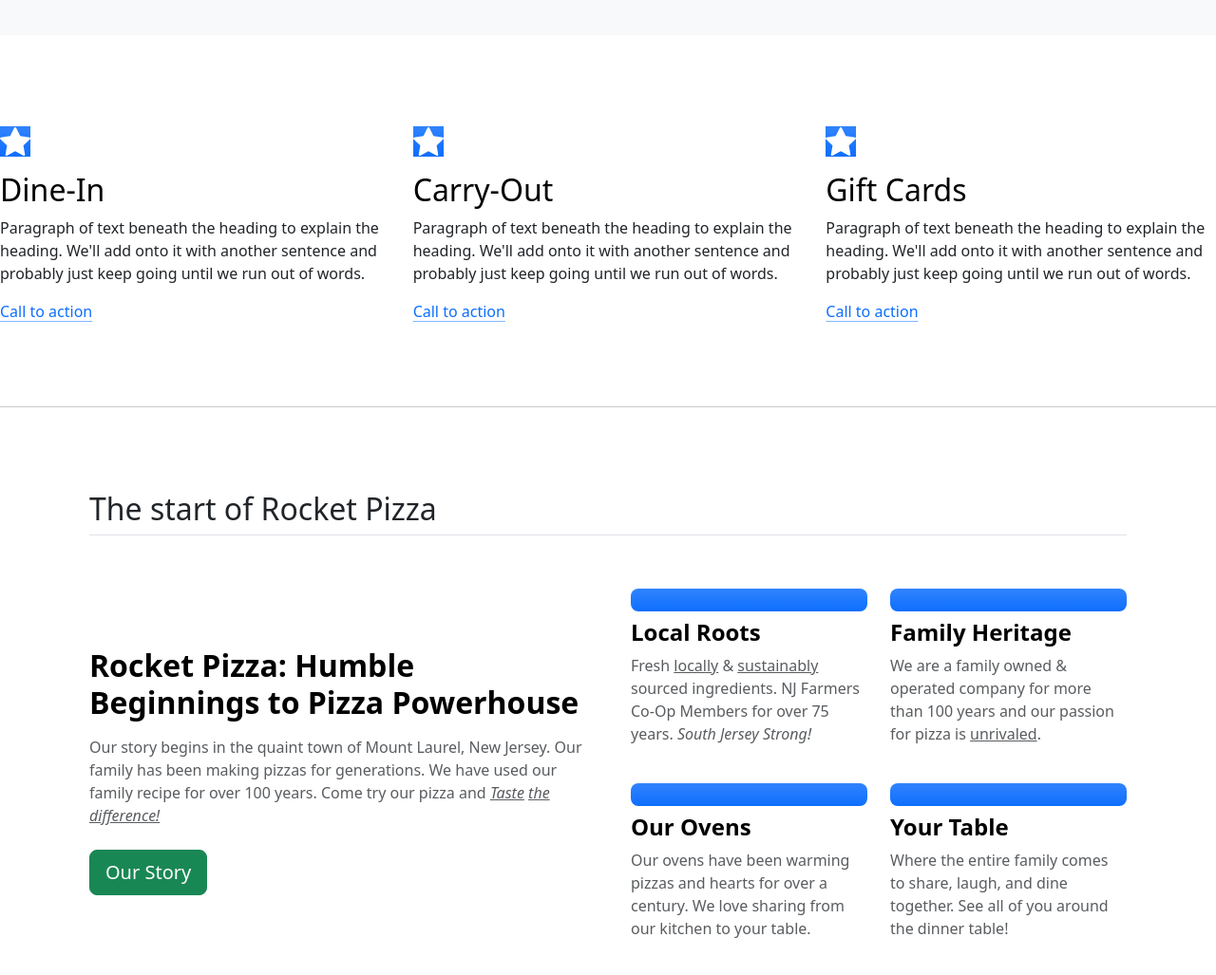
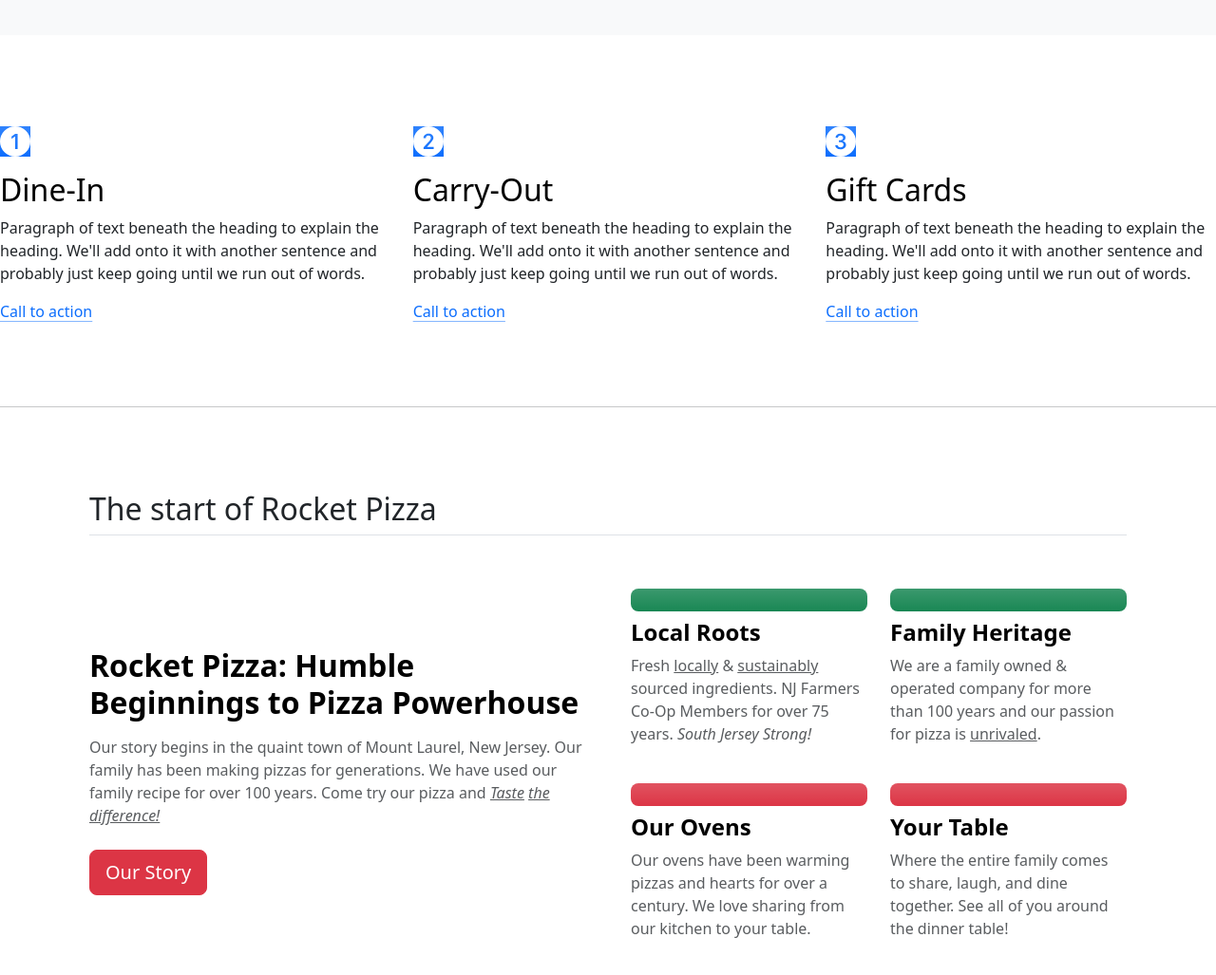
Before and after one commit to mike-rcc/bootstrap_example, a plain HTML site: page notebook.html in a window 1280 px wide. Shown: the part 2820-3847 px from the top of the page at 95% size. Drawn offline with nearby package versions, Linux system fonts and the light colour scheme.

Commit message:
Add files via upload

```diff
--- a/notebook.html
+++ b/notebook.html
@@ -114,7 +114,9 @@
                 <h3 class="pt-5 mt-5 mb-4 display-6 lh-1 fw-bold">2 Large Pizzas,<br/> 1 Dessert,<br/> 1 2-Liter Soda Bottle</h3>
                 <ul class="d-flex list-unstyled mt-auto">
                     <li class="me-auto">
-                        <img src="https://github.com/twbs.png" alt="Bootstrap" width="32" height="32" class="rounded-circle border border-white"></li>
+                        <svg xmlns="http://www.w3.org/2000/svg" width="32" height="32" fill="currentColor" class="bi bi-fire" viewBox="0 0 16 16">
+                            <path d="M8 16c3.314 0 6-2 6-5.5 0-1.5-.5-4-2.5-6 .25 1.5-1.25 2-1.25 2C11 4 9 .5 6 0c.357 2 .5 4-2 6-1.25 1-2 2.729-2 4.5C2 14 4.686 16 8 16m0-1c-1.657 0-3-1-3-2.75 0-.75.25-2 1.25-3C6.125 10 7 10.5 7 10.5c-.375-1.25.5-3.25 2-3.5-.179 1-.25 2 1 3 .625.5 1 1.364 1 2.25C11 14 9.657 15 8 15"/>
+                        </svg>
                         <li class="d-flex align-items-center me-3">
                             <svg class="bi me-2" width="1em" height="1em" role="img" aria-label="Location"><use xlink:href="#geo-fill"></use></svg>
                             <small>$24.99</small></li>
@@ -130,7 +132,9 @@
                             <h3 class="pt-5 mt-5 mb-4 display-6 lh-1 fw-bold">2 Medium Pizzas,<br/> 1 Dessert,<br/> 1 2-Liter Soda Bottle</h3>
                             <ul class="d-flex list-unstyled mt-auto">
                                 <li class="me-auto">
-                                    <img src="https://github.com/twbs.png" alt="Bootstrap" width="32" height="32" class="rounded-circle border border-white"></li>
+                                    <svg xmlns="http://www.w3.org/2000/svg" width="32" height="32" fill="currentColor" class="bi bi-fire" viewBox="0 0 16 16">
+                                        <path d="M8 16c3.314 0 6-2 6-5.5 0-1.5-.5-4-2.5-6 .25 1.5-1.25 2-1.25 2C11 4 9 .5 6 0c.357 2 .5 4-2 6-1.25 1-2 2.729-2 4.5C2 14 4.686 16 8 16m0-1c-1.657 0-3-1-3-2.75 0-.75.25-2 1.25-3C6.125 10 7 10.5 7 10.5c-.375-1.25.5-3.25 2-3.5-.179 1-.25 2 1 3 .625.5 1 1.364 1 2.25C11 14 9.657 15 8 15"/>
+                                    </svg>
                                     <li class="d-flex align-items-center me-3">
                                         <svg class="bi me-2" width="1em" height="1em" role="img" aria-label="Location"><use xlink:href="#geo-fill"></use></svg>
                                         <small>$18.99</small></li>
@@ -142,7 +146,10 @@
                                                 <div class="d-flex flex-column h-100 p-5 pb-3 text-shadow-1">
                                                     <h3 class="pt-5 mt-5 mb-4 display-6 lh-1 fw-bold">4 Large Pizzas,<br/> 2 Dessert,<br/> 2 2-Liter Soda Bottle</h3>
                                                     <ul class="d-flex list-unstyled mt-auto">
-                                                        <li class="me-auto"><img src="https://github.com/twbs.png" alt="Bootstrap" width="32" height="32" class="rounded-circle border border-white"></li>
+                                                        <li class="me-auto">
+                                                            <svg xmlns="http://www.w3.org/2000/svg" width="32" height="32" fill="currentColor" class="bi bi-fire" viewBox="0 0 16 16">
+                                                                <path d="M8 16c3.314 0 6-2 6-5.5 0-1.5-.5-4-2.5-6 .25 1.5-1.25 2-1.25 2C11 4 9 .5 6 0c.357 2 .5 4-2 6-1.25 1-2 2.729-2 4.5C2 14 4.686 16 8 16m0-1c-1.657 0-3-1-3-2.75 0-.75.25-2 1.25-3C6.125 10 7 10.5 7 10.5c-.375-1.25.5-3.25 2-3.5-.179 1-.25 2 1 3 .625.5 1 1.364 1 2.25C11 14 9.657 15 8 15"/>
+                                                            </svg>
                                                         <li class="d-flex align-items-center me-3"> <svg class="bi me-2" width="1em" height="1em" role="img" aria-label="Location"><use xlink:href="#geo-fill"></use></svg>
                                                             <small>$32.99</small></li>
                                                             <li class="d-flex align-items-center">
@@ -239,8 +246,8 @@
 <div class="row g-4 py-5 row-cols-1 row-cols-lg-3">
     <div class="feature col">
         <div class="feature-icon d-inline-flex align-items-center justify-content-center text-bg-primary bg-gradient fs-2 mb-3">
-<svg xmlns="http://www.w3.org/2000/svg" width="32" height="32" fill="currentColor" class="bi bi-star-fill" viewBox="0 0 16 16">
-  <path d="M3.612 15.443c-.386.198-.824-.149-.746-.592l.83-4.73L.173 6.765c-.329-.314-.158-.888.283-.95l4.898-.696L7.538.792c.197-.39.73-.39.927 0l2.184 4.327 4.898.696c.441.062.612.636.282.95l-3.522 3.356.83 4.73c.078.443-.36.79-.746.592L8 13.187l-4.389 2.256z"/>
+<svg xmlns="http://www.w3.org/2000/svg" width="32" height="32" fill="currentColor" class="bi bi-1-circle-fill" viewBox="0 0 16 16">
+  <path d="M16 8A8 8 0 1 1 0 8a8 8 0 0 1 16 0M9.283 4.002H7.971L6.072 5.385v1.271l1.834-1.318h.065V12h1.312z"/>
 </svg>
         </div>
             <h3 class="fs-2 text-body-emphasis">Dine-In</h3>
@@ -254,8 +261,8 @@
         </div>
         <div class="feature col">
             <div class="feature-icon d-inline-flex align-items-center justify-content-center text-bg-primary bg-gradient fs-2 mb-3">
-<svg xmlns="http://www.w3.org/2000/svg" width="32" height="32" fill="currentColor" class="bi bi-star-fill" viewBox="0 0 16 16">
-  <path d="M3.612 15.443c-.386.198-.824-.149-.746-.592l.83-4.73L.173 6.765c-.329-.314-.158-.888.283-.95l4.898-.696L7.538.792c.197-.39.73-.39.927 0l2.184 4.327 4.898.696c.441.062.612.636.282.95l-3.522 3.356.83 4.73c.078.443-.36.79-.746.592L8 13.187l-4.389 2.256z"/>
+<svg xmlns="http://www.w3.org/2000/svg" width="32" height="32" fill="currentColor" class="bi bi-2-circle-fill" viewBox="0 0 16 16">
+  <path d="M16 8A8 8 0 1 1 0 8a8 8 0 0 1 16 0M6.646 6.24c0-.691.493-1.306 1.336-1.306.756 0 1.313.492 1.313 1.236 0 .697-.469 1.23-.902 1.705l-2.971 3.293V12h5.344v-1.107H7.268v-.077l1.974-2.22.096-.107c.688-.763 1.287-1.428 1.287-2.43 0-1.266-1.031-2.215-2.613-2.215-1.758 0-2.637 1.19-2.637 2.402v.065h1.271v-.07Z"/>
 </svg>
             </div>
             <h3 class="fs-2 text-body-emphasis">Carry-Out</h3>
@@ -269,8 +276,8 @@
         </div>
         <div class="feature col">
             <div class="feature-icon d-inline-flex align-items-center justify-content-center text-bg-primary bg-gradient fs-2 mb-3">
-<svg xmlns="http://www.w3.org/2000/svg" width="32" height="32" fill="currentColor" class="bi bi-star-fill" viewBox="0 0 16 16">
-  <path d="M3.612 15.443c-.386.198-.824-.149-.746-.592l.83-4.73L.173 6.765c-.329-.314-.158-.888.283-.95l4.898-.696L7.538.792c.197-.39.73-.39.927 0l2.184 4.327 4.898.696c.441.062.612.636.282.95l-3.522 3.356.83 4.73c.078.443-.36.79-.746.592L8 13.187l-4.389 2.256z"/>
+<svg xmlns="http://www.w3.org/2000/svg" width="32" height="32" fill="currentColor" class="bi bi-3-circle-fill" viewBox="0 0 16 16">
+  <path d="M16 8A8 8 0 1 1 0 8a8 8 0 0 1 16 0m-8.082.414c.92 0 1.535.54 1.541 1.318.012.791-.615 1.36-1.588 1.354-.861-.006-1.482-.469-1.54-1.066H5.104c.047 1.177 1.05 2.144 2.754 2.144 1.653 0 2.954-.937 2.93-2.396-.023-1.278-1.031-1.846-1.734-1.916v-.07c.597-.1 1.505-.739 1.482-1.876-.03-1.177-1.043-2.074-2.637-2.062-1.675.006-2.59.984-2.625 2.12h1.248c.036-.556.557-1.054 1.348-1.054.785 0 1.348.486 1.348 1.195.006.715-.563 1.237-1.342 1.237h-.838v1.072h.879Z"/>
 </svg>
             </div>
             <h3 class="fs-2 text-body-emphasis">Gift Cards</h3>
@@ -292,12 +299,12 @@
             <div class="col d-flex flex-column align-items-start gap-2">
                 <h2 class="fw-bold text-body-emphasis">Rocket Pizza: Humble Beginnings to Pizza Powerhouse</h2>
                 <p class="text-body-secondary">Our story begins in the quaint town of Mount Laurel, New Jersey. Our family has been making pizzas for generations. We have used our family recipe for over 100 years. Come try our pizza and <em><u>Taste</u> <u>the</u> <u>difference!</u></em></p>
-                <a href="#" class="btn btn-success btn-lg">Our Story</a>
+                <a href="#" class="btn btn-danger btn-lg">Our Story</a>
             </div>
             <div class="col">
                 <div class="row row-cols-1 row-cols-sm-2 g-4">
                     <div class="col d-flex flex-column gap-2">
-                        <div class="feature-icon-small d-inline-flex align-items-center justify-content-center text-bg-primary bg-gradient fs-4 rounded-3">
+                        <div class="feature-icon-small d-inline-flex align-items-center justify-content-center text-bg-success bg-gradient fs-4 rounded-3">
                             <svg class="bi" width="1em" height="1em" aria-hidden="true">
                                 <use xlink:href="#collection"></use>
                             </svg>
@@ -306,7 +313,7 @@
                             <p class="text-body-secondary">Fresh <u>locally</u> & <u>sustainably</u> sourced ingredients. NJ Farmers Co-Op Members for over 75 years. <em>South Jersey Strong!</em></p>
                         </div>
                         <div class="col d-flex flex-column gap-2">
-                            <div class="feature-icon-small d-inline-flex align-items-center justify-content-center text-bg-primary bg-gradient fs-4 rounded-3">
+                            <div class="feature-icon-small d-inline-flex align-items-center justify-content-center text-bg-success bg-gradient fs-4 rounded-3">
                                 <svg class="bi" width="1em" height="1em" aria-hidden="true">
                                     <use xlink:href="#gear-fill"></use>
                                 </svg>
@@ -315,7 +322,7 @@
                                     <p class="text-body-secondary">We are a family owned & operated company for more than 100 years and our passion for pizza is <u>unrivaled</u>. </p>
                             </div>
                             <div class="col d-flex flex-column gap-2">
-                            <div class="feature-icon-small d-inline-flex align-items-center justify-content-center text-bg-primary bg-gradient fs-4 rounded-3">
+                            <div class="feature-icon-small d-inline-flex align-items-center justify-content-center text-bg-danger bg-gradient fs-4 rounded-3">
                                 <svg class="bi" width="1em" height="1em" aria-hidden="true">
                                     <use xlink:href="#speedometer"></use>
                                 </svg>
@@ -324,7 +331,7 @@
                                     <p class="text-body-secondary">Our ovens have been warming pizzas and hearts for over a century. We love sharing from our kitchen to your table.</p>
                             </div>
                             <div class="col d-flex flex-column gap-2">
-                            <div class="feature-icon-small d-inline-flex align-items-center justify-content-center text-bg-primary bg-gradient fs-4 rounded-3">
+                            <div class="feature-icon-small d-inline-flex align-items-center justify-content-center text-bg-danger bg-gradient fs-4 rounded-3">
                                 <svg class="bi" width="1em" height="1em" aria-hidden="true">
                                     <use xlink:href="#table"></use>
                                 </svg>
```
